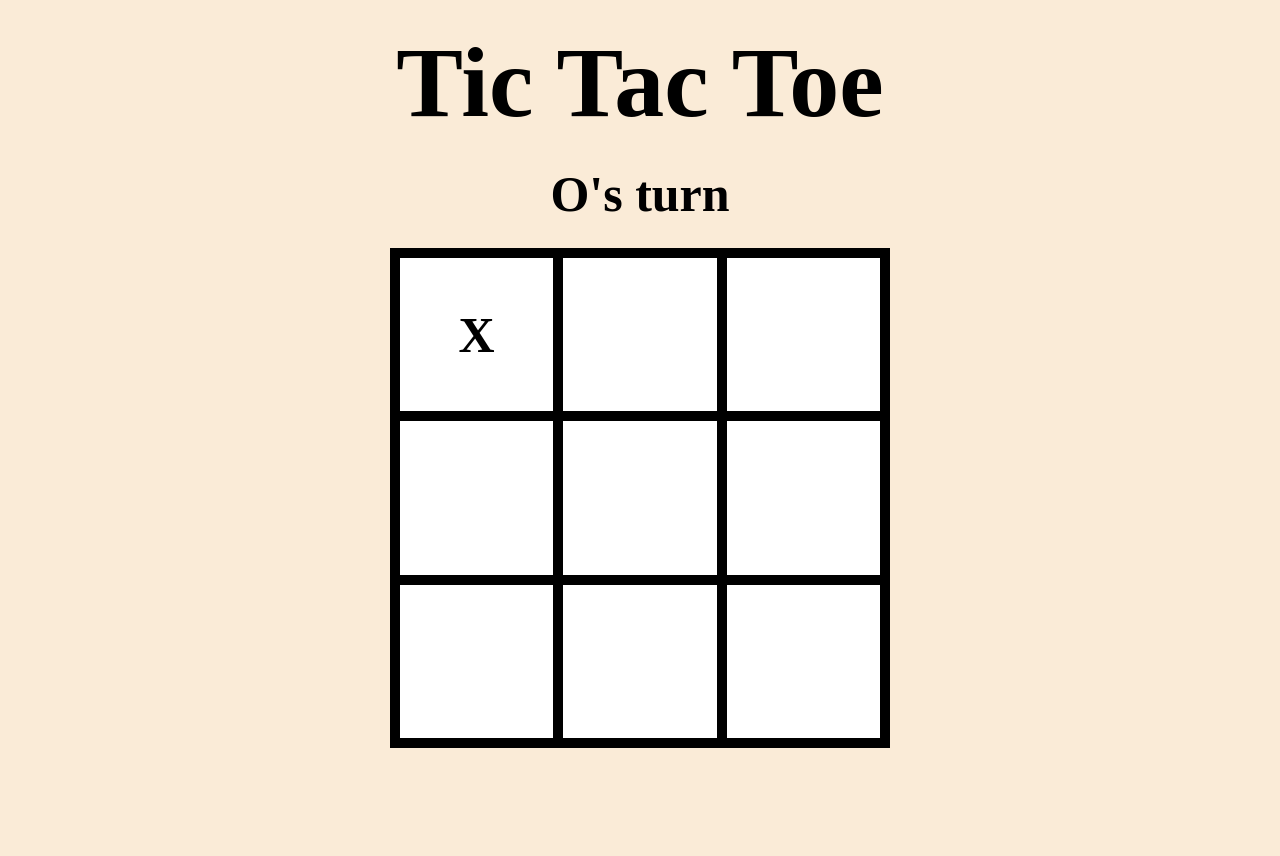
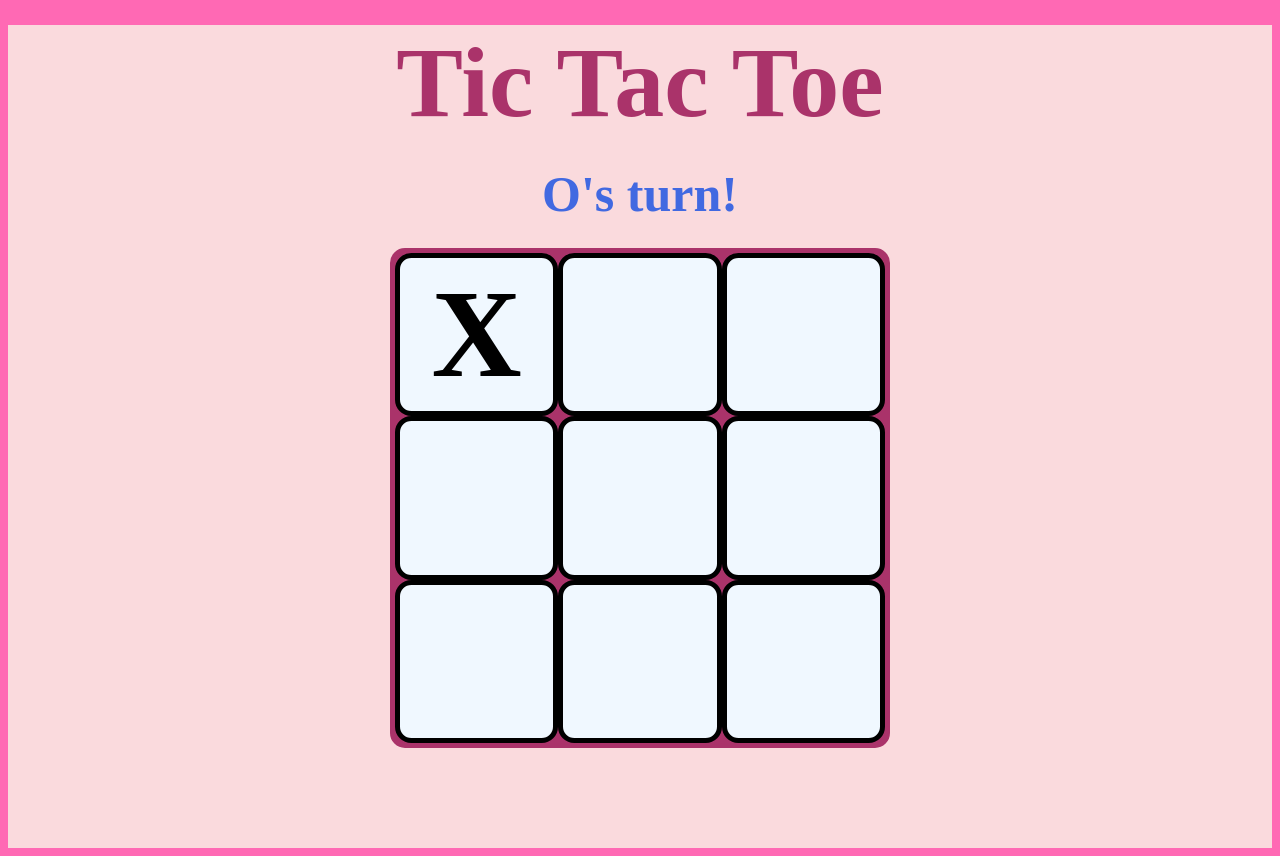
Before and after one commit to KerryCX/tic-tac-toe, a plain HTML site: page index.html in a window 1280 px wide. Both pictures are taken after a click on the element 476 px from the left and 334 px from the top of the page. Drawn offline with Linux system fonts and the light colour scheme.

Commit message:
improved styling of grid and the colour scheme

```diff
--- a/index.html
+++ b/index.html
@@ -10,7 +10,7 @@
   <body>
     <main>
       <h1 class="game-heading">Tic Tac Toe</h1>
-      <h3 id="message">X goes first</h3>
+      <h3 id="message">X goes first!</h3>
       <section class="section-container">
       <section class="grid-container">
         <div class="square"></div>
--- a/script.js
+++ b/script.js
@@ -13,15 +13,15 @@ const squares = document.querySelectorAll(".square")
 const updateMessageBox = (type, counter) => {
     switch(type) {
         case "turn":
-            messageBox.innerText=currentPlayer(counter)+"'s turn"
-            messageBox.style.color= "#000000"
+            messageBox.innerText=currentPlayer(counter)+"'s turn!"
+            messageBox.style.color= "#4169e1"
             break;
         case "taken":
             messageBox.innerText= "Already taken, choose another place for " + currentPlayer(counter)
             messageBox.style.color= "#FF0000"
             break;
         case "win":
-            messageBox.innerText= counter + " wins"
+            messageBox.innerText= counter + " wins!"
             messageBox.style.color= "#008000"
             break;
         case "draw":
@@ -46,11 +46,13 @@ for (i =0; i<squares.length; i++){
                     draw()
                 }
             }
+        } else {
+            updateMessageBox("taken", counter)
         }
     })
 }
 
-const checkIfWinner = (currentSquare, i) => {
+const checkIfWinner = (currentSquare) => {
     if(currentSquare.id === "s0"){
         if(currentSquare.innerText === squares[1].innerText && currentSquare.innerText === squares[2].innerText) {
             return winner(currentSquare, squares[1], squares[2])
--- a/style.css
+++ b/style.css
@@ -3,11 +3,11 @@
 }
 
 body {
-    background-color: #faebd7;
+    background-color: #FF69B4;
 }
 
 main {
-    background-color: #faebd7;
+    background-color: #fadadd;
 
 }
 
@@ -25,10 +25,12 @@ main {
     row-gap: 0;
     column-gap: 0;
     margin: 25px 0 0 0;
-    background-color: #ffffff;
-    border: #000000 5px solid;
+    background-color: #AA336A;
+    border: #AA336A 5px solid;
     grid-template-columns: 1fr 1fr 1fr;
     grid-template-rows: 1fr 1fr 1fr;
+    border-radius: 3%;
+
 }
 
 .section-toggle {
@@ -38,22 +40,26 @@ main {
 .reset-box {
     display:flex;
     justify-content: center;
-    background-color: #faebd7;
+    background-color: #fadadd;
     height: 100px;
     width: 100%;
 }
 
 .reset-button {
-    margin: 10px;
-    padding: 10px;
+    margin: 25px;
+    padding: 0 20px 0 20px;
     width: auto;
-    height: 40px;
+    height: 50px;
     visibility: hidden;
+    background-color: #FDFD96;
+    border-radius: 10%;
+    font-size: 1.5rem;
 }
 
 .reset-button-toggle {
     visibility: visible;
 }
+
 .square {
     height: 100%;
     width: 100%;
@@ -62,11 +68,15 @@ main {
     display: flex;
     justify-content: center;
     align-items: center;
+    border-radius: 10%;
+    background-color: #f0f8ff;
 }
 
 h2 {
     text-align: center;
-    font-size: 50px;
+    font-size: 125px;
+    padding: 0;
+    margin: 0;
 }
 
 .game-heading {
@@ -74,24 +84,31 @@ h2 {
     padding: 0;
     margin: 25px 0 0 0;
     text-align: center;
+    color: #AA336A
 }
 
 h3 {
     text-align: center;
     font-size: 50px;
     margin: 25px 0 0 0;
-
+    color: #4169e1;
 }
 
 .winner {
-    animation: flashing 1.5s linear infinite;
+    animation: flashing 2s linear infinite;
 }
 
 @keyframes flashing {
     0% {
         opacity: 0;
     }
+    10% {
+        opacity: 0.7;
+    }
     50% {
+        opacity: 1;
+    }
+    90% {
         opacity: 0.7;
     }
     100% {
```
